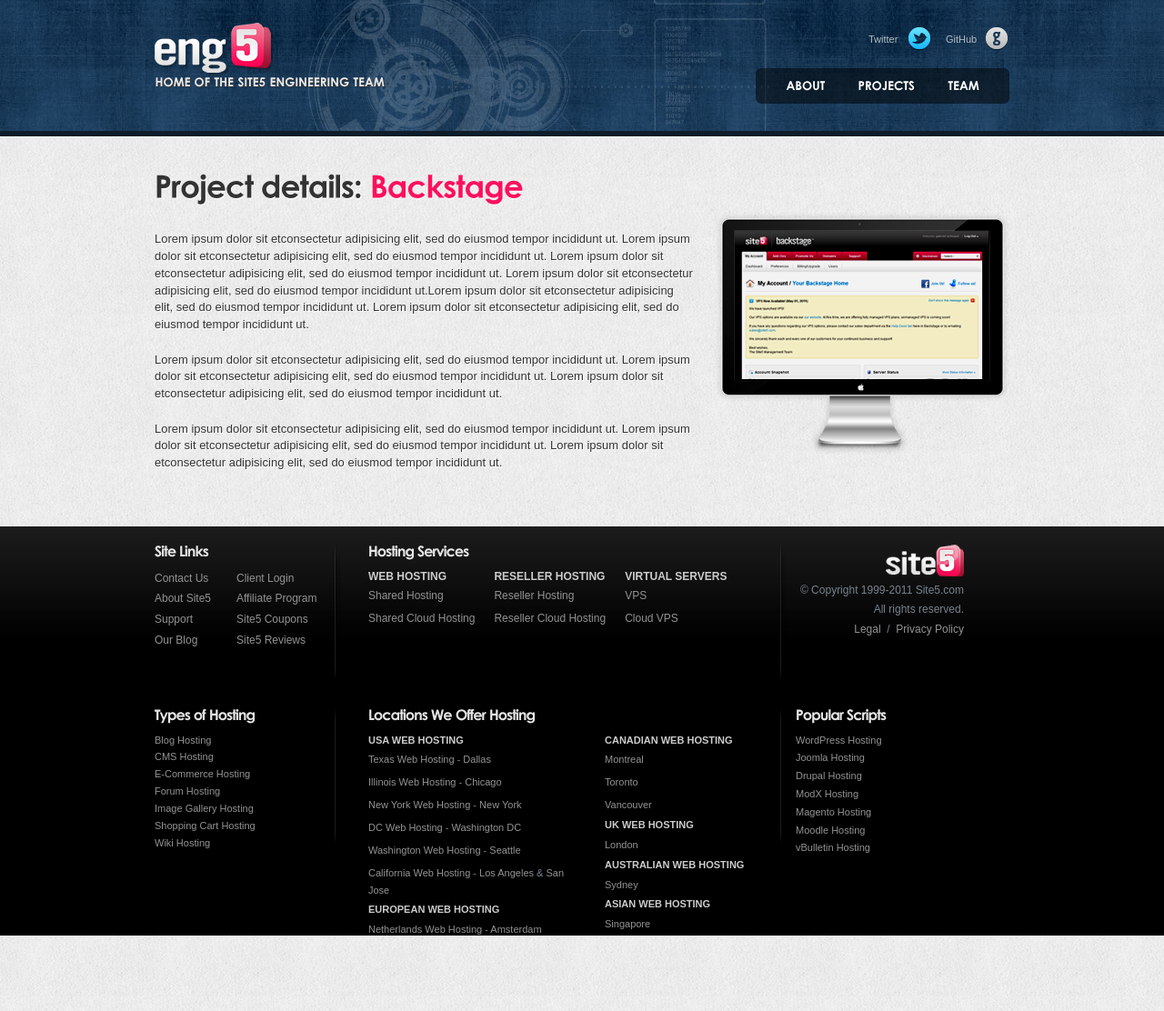
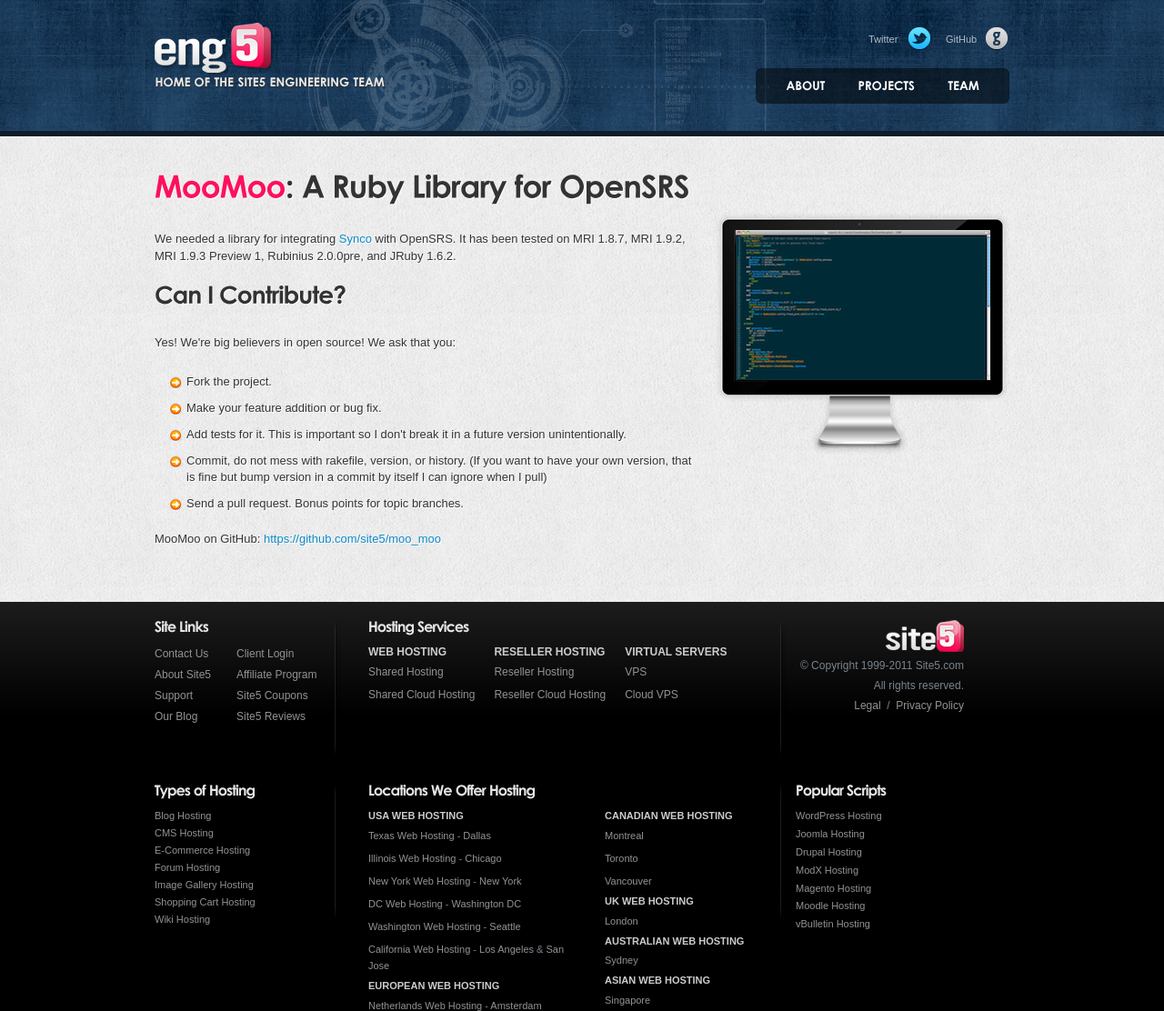
Before and after one commit to digideskio/eng5.com, a Jekyll site: the page built from projects/moomoo.html, in a window 1280 px wide. Shown: the whole page at 91% size. Built offline with Jekyll 4.4.1, drawn with Linux system fonts in a browser that asks for light colours; Markdown is read by kramdown in place of the engine named in the settings; before the commit the page ends 1029 px from its top, so only the background shows below that.

Commit message:
Remaining project pgs

```diff
--- /dev/null
+++ b/_includes/can_i_contribute.html
@@ -0,0 +1,10 @@
+<h2>Can I Contribute?</h2>
+<p>Yes! We're big believers in open source! We ask that you:</p>
+<ul>
+	<li>Fork the project.</li>
+	<li>Make your feature addition or bug fix.</li>
+	<li>Add tests for it. This is important so I don't break it in a future version unintentionally.</li>
+	<li>Commit, do not mess with rakefile, version, or history. (If you want to have your own version, that is fine but bump version in a commit by itself I can ignore when I pull)</li>
+	<li>Send a pull request. Bonus points for topic branches.</li>
+</ul>
+<p>{{page.project}} on GitHub: <a href="https://github.com/site5/{{page.github_name}}" target="_blank">https://github.com/site5/{{page.github_name}}</a></p>
--- a/projects/moomoo.html
+++ b/projects/moomoo.html
@@ -1,6 +1,8 @@
 ---
 layout: default
-title: Site5 Engineering Team
+title: Site5 Engineering Team - MooMoo - A Ruby Library for OpenSRS
+github_name: moo_moo
+project: MooMoo
 ---
 <link type="text/css" href="/css/prettyPhoto.css" rel="stylesheet" />
 <script type="text/javascript" src="/js/jquery-1.4.4.min.js"></script>
@@ -12,8 +14,11 @@
 });
 </script>
 
-<h1>Project details: <span>Backstage</span></h1>
-  <p><img src="/images/sample_project_image.png" class="alignright" alt="Backstage" style="margin-top:-20px;" />
-  Lorem ipsum dolor sit etconsectetur adipisicing elit, sed do eiusmod tempor incididunt ut. Lorem ipsum dolor sit etconsectetur adipisicing elit, sed do eiusmod tempor incididunt ut. Lorem ipsum dolor sit etconsectetur adipisicing elit, sed do eiusmod tempor incididunt ut. Lorem ipsum dolor sit etconsectetur adipisicing elit, sed do eiusmod tempor incididunt ut.Lorem ipsum dolor sit etconsectetur adipisicing elit, sed do eiusmod tempor incididunt ut. Lorem ipsum dolor sit etconsectetur adipisicing elit, sed do eiusmod tempor incididunt ut.</p>
-  <p>Lorem ipsum dolor sit etconsectetur adipisicing elit, sed do eiusmod tempor incididunt ut. Lorem ipsum dolor sit etconsectetur adipisicing elit, sed do eiusmod tempor incididunt ut. Lorem ipsum dolor sit etconsectetur adipisicing elit, sed do eiusmod tempor incididunt ut. </p>
-  <p>Lorem ipsum dolor sit etconsectetur adipisicing elit, sed do eiusmod tempor incididunt ut. Lorem ipsum dolor sit etconsectetur adipisicing elit, sed do eiusmod tempor incididunt ut. Lorem ipsum dolor sit etconsectetur adipisicing elit, sed do eiusmod tempor incididunt ut. </p>
+<h1><span>{{page.project}}</span>: A Ruby Library for OpenSRS</h1>
+<p>
+<img src="/images/display_code.png" class="alignright" alt="{{page.project}}" style="margin-top:-20px;" />
+We needed a library for integrating <a href="/projects/synco.html">Synco</a> with OpenSRS. It has been
+tested on MRI 1.8.7, MRI 1.9.2, MRI 1.9.3 Preview 1, Rubinius 2.0.0pre, and JRuby 1.6.2.
+</p>
+
+{% include can_i_contribute.html %}
```
Also changed, not shown: projects/fannypack.html (+11 -6 lines), projects/hamburglar.html (+11 -6 lines), projects/lumberg.html (+11 -6 lines), projects/solusvm.html (+11 -6 lines), projects/squall.html (+11 -6 lines).
